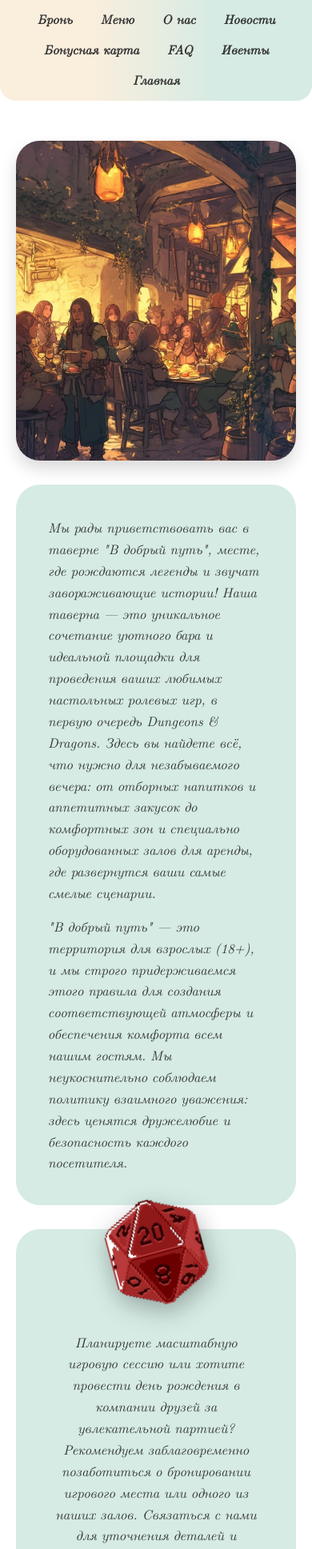
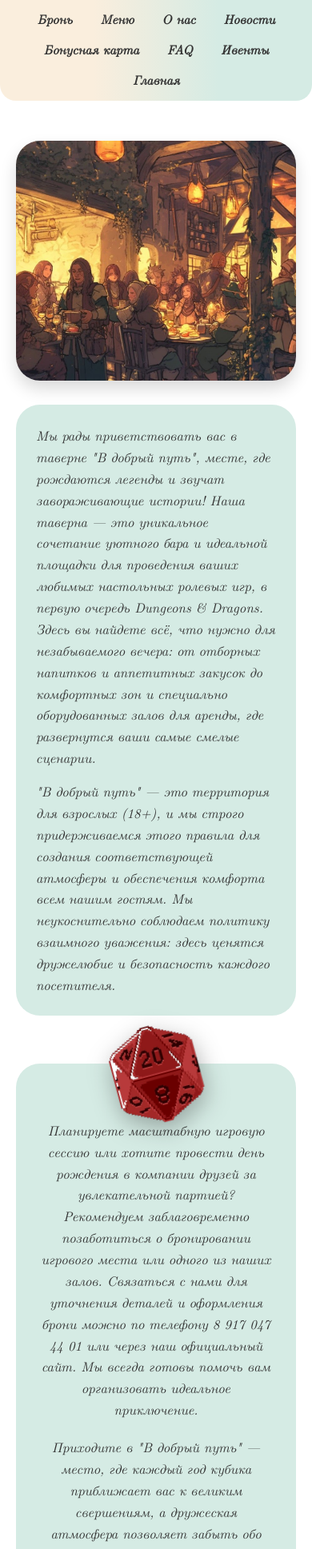
Before and after one commit to f89874902170/taverna, a plain HTML site: page index.html in a window 390 px wide. Shown: the part 48-1985 px from the top of the page at 80% size. Drawn offline with Linux system fonts and the light colour scheme.

Commit message:
Update style.css
few changes cuz of that I thought I messed up. Fix problems w dicw pic to be absolute left & .about-side-image img теперь position: absolute. flso columns by minmax for now and main block bf media adaptive

```diff
--- a/style.css
+++ b/style.css
@@ -72,7 +72,6 @@ footer .footer-nav ul li a { text-decoration: none; color: #333; font-weight: bo
    ========================================= */
 .container { max-width: 1200px; margin: 20px auto; padding: 20px; }
 
-/* Универсальный баннер */
 .banner {
     padding: 30px 40px;
     border-radius: 25px;
@@ -87,7 +86,6 @@ footer .footer-nav ul li a { text-decoration: none; color: #333; font-weight: bo
 .banner h1 { margin-top: 0; margin-bottom: 15px; font-size: 2em; }
 .banner p { margin: 0; line-height: 1.5; font-size: 1.1em; max-width: 90%; }
 
-/* Универсальные секции */
 .section {
     display: flex; align-items: center; margin-bottom: 40px;
     background-color: #D5EBE4; padding: 30px;
@@ -99,7 +97,6 @@ footer .footer-nav ul li a { text-decoration: none; color: #333; font-weight: bo
 .section-image { flex: 1; text-align: center; }
 .section-image img { border-radius: 15px; box-shadow: 0 4px 8px rgba(0, 0, 0, 0.1); }
 
-/* Кнопки */
 .button {
     display: inline-block;
     background: rgba(255, 255, 255, 0.5);
@@ -118,7 +115,6 @@ footer .footer-nav ul li a { text-decoration: none; color: #333; font-weight: bo
 }
 .button:hover { background: #fff; color: #45B980; transform: translateY(-2px); }
 
-/* Модальные окна */
 .modal {
     border: none; border-radius: 20px; padding: 0;
     width: 90%; max-width: 450px;
@@ -148,8 +144,8 @@ footer .footer-nav ul li a { text-decoration: none; color: #333; font-weight: bo
    4. СТРАНИЦЫ
    ========================================= */
 
-/* --- Главная (Шахматка) --- */
-.home-grid { display: grid; grid-template-columns: 1fr 1fr; gap: 30px; margin: 30px 0; }
+/* --- Главная (Шахматка, если используется) --- */
+.home-grid { display: grid; grid-template-columns: minmax(0, 1fr) minmax(0, 1fr); gap: 30px; margin: 30px 0; }
 .home-card.text-card {
     background-color: #D5EBE4; border-radius: 30px; padding: 40px;
     display: flex; flex-direction: column; justify-content: space-between;
@@ -222,7 +218,7 @@ footer .footer-nav ul li a { text-decoration: none; color: #333; font-weight: bo
 .leader-info span { font-size: 0.95em; color: #45B980; font-weight: bold; }
 
 /* --- Новости --- */
-.news-grid { display: grid; grid-template-columns: 1fr 1fr; gap: 40px 30px; margin: 30px 0 50px; }
+.news-grid { display: grid; grid-template-columns: minmax(0, 1fr) minmax(0, 1fr); gap: 40px 30px; margin: 30px 0 50px; }
 .news-card { position: relative; display: flex; align-items: center; gap: 20px; }
 .news-image {
     flex-shrink: 0; width: 200px; height: 200px; border-radius: 20px;
@@ -277,49 +273,150 @@ footer .footer-nav ul li a { text-decoration: none; color: #333; font-weight: bo
 .toast-notification.show { transform: translateX(-50%) translateY(0); opacity: 1; }
 
 /* =========================================
-   5. АДАПТИВНОСТЬ (Собрано в одном месте)
+   5. ГЛАВНАЯ СТРАНИЦА (index.html)
+   ========================================= */
+.about-layout {
+    display: grid;
+    grid-template-columns: minmax(0, 1fr) minmax(0, 1fr);
+    grid-template-rows: auto auto;
+    gap: 30px;
+    margin: 30px 0;
+}
+
+.about-text-block {
+    background-color: #D5EBE4;
+    border-radius: 30px;
+    padding: 40px;
+}
+.about-text-block p {
+    margin-top: 0;
+    margin-bottom: 15px;
+    line-height: 1.6;
+    font-size: 1.05em;
+    color: #333;
+}
+.about-text-block p:last-child { margin-bottom: 0; }
+
+/* Картинка справа: absolute, чтобы не растягивать строки грида */
+.about-side-image {
+    grid-column: 2;
+    grid-row: 1 / span 2;
+    position: relative;
+    min-height: 420px;
+    border-radius: 30px;
+    overflow: hidden;
+    box-shadow: 0 10px 20px rgba(0, 0, 0, 0.15);
+}
+.about-side-image img {
+    position: absolute;
+    inset: 0;
+    width: 100%;
+    height: 100%;
+    object-fit: cover;
+}
+
+.about-bottom-block {
+    position: relative;
+    display: flex;
+    align-items: center;
+    gap: 30px;
+    min-width: 0;
+    background-color: #D5EBE4;
+    border-radius: 30px;
+    padding: 40px 40px 40px 120px; /* слева место под кубик */
+}
+
+.about-dice {
+    position: absolute;
+    left: -30px;
+    top: 50%;
+    width: 140px;
+    margin: 0;
+    transform: translateY(-50%) rotate(-15deg);
+    filter: drop-shadow(0 10px 15px rgba(0,0,0,0.3));
+}
+
+.about-bottom-content { flex: 1; min-width: 0; }
+.about-bottom-content p {
+    margin-top: 0;
+    margin-bottom: 20px;
+    line-height: 1.6;
+    font-size: 1.05em;
+    color: #333;
+}
+
+a.about-btn {
+    display: block;
+    width: 100%;
+    box-sizing: border-box;
+    background-color: rgba(255, 255, 255, 0.4);
+    color: #fff;
+    border: none;
+    padding: 15px 40px;
+    border-radius: 20px;
+    font-size: 1.5em;
+    font-family: 'NewFontSSS', cursive;
+    cursor: pointer;
+    transition: all 0.3s ease;
+    text-align: center;
+    letter-spacing: 2px;
+    box-shadow: 0 4px 10px rgba(0,0,0,0.1);
+    text-decoration: none;
+}
+a.about-btn:hover {
+    background-color: rgba(255, 255, 255, 0.7);
+    color: #45B980;
+    text-decoration: none;
+}
+
+/* =========================================
+   6. АДАПТИВНОСТЬ (всегда в самом конце)
    ========================================= */
 @media (max-width: 992px) {
-       .menu-grid, .events-grid { grid-template-columns: repeat(2, 1fr); }
+    .menu-grid, .events-grid { grid-template-columns: repeat(2, 1fr); }
     .section, .section.reverse { flex-direction: column; text-align: center; }
     .banner { flex-direction: column; text-align: center; }
     .banner p { max-width: 100%; }
-    .home-grid { grid-template-columns: 1fr; }
+    .home-grid { grid-template-columns: minmax(0, 1fr); }
     .home-btn { font-size: 1.2em; padding: 15px 20px; }
     .leadership-grid { grid-template-columns: repeat(2, 1fr); }
     .card-dice { display: none; }
     .card-form-container { padding: 30px; }
+
+    /* Новости */
     .news-grid { grid-template-columns: minmax(0, 1fr); gap: 40px 0; }
-
-    .news-card {
-        flex-direction: column;
-        align-items: stretch;   /* главное: растягиваем детей на всю ширину */
-        gap: 0;
-        width: 100%;
-    }
-
-    .news-image {
-        width: 100%;
-        height: 250px;
-        border-radius: 20px 20px 0 0;
-    }
-
+    .news-card { flex-direction: column; align-items: stretch; gap: 0; width: 100%; }
+    .news-image { width: 100%; height: 250px; border-radius: 20px 20px 0 0; }
     .news-content {
-        flex: none;             /* в колонке flex:1 не нужен */
-        width: 100%;
-        box-sizing: border-box;
-        margin: 0;
-        padding: 20px;
-        min-height: 0;
+        flex: none; width: 100%; box-sizing: border-box;
+        margin: 0; padding: 20px; min-height: 0;
         border-radius: 0 0 20px 20px;
     }
+    .news-date-bottom { position: static; margin: 12px 0 0 20px; text-align: left; }
 
-    .news-date-bottom {
-        position: static;
-        margin: 12px 0 0 20px;
-        text-align: left;
+    /* Главная */
+    .about-layout { grid-template-columns: minmax(0, 1fr); }
+    .about-side-image {
+        grid-column: 1;
+        grid-row: auto;
+        height: 400px;
+        min-height: 0;
+        order: -1;
+    }
+    .about-bottom-block {
+        flex-direction: column;
+        text-align: center;
+        padding: 70px 30px 30px;
+        margin-top: 30px;
+    }
+    .about-dice {
+        left: 50%;
+        top: -50px;
+        width: 110px;
+        transform: translateX(-50%) rotate(-15deg);
     }
 }
+
 @media (max-width: 768px) {
     .about-info-grid { grid-template-columns: 1fr; }
 }
@@ -333,129 +430,7 @@ footer .footer-nav ul li a { text-decoration: none; color: #333; font-weight: bo
     .banner h1 { font-size: 1.5em; }
     .leadership-grid { grid-template-columns: 1fr; }
     .leadership-section { padding: 20px; }
+    .about-text-block { padding: 25px; }
+    .about-side-image { height: 300px; }
+    a.about-btn { font-size: 1.2em; padding: 12px 20px; }
 }
-/* =========================================
-   ИСПРАВЛЕНИЯ ДЛЯ ГЛАВНОЙ СТРАНИЦЫ (index.html)
-   ========================================= */
-
-/* Сетка для главной страницы */
-.about-layout {
-    display: grid;
-    grid-template-columns: 1fr 1fr; /* Две колонки */
-    grid-template-rows: auto auto; /* Две строки */
-    gap: 30px;
-    margin-top: 30px;
-    margin-bottom: 30px;
-}
-
-/* Верхний текстовый блок */
-.about-text-block {
-    background-color: #D5EBE4;
-    border-radius: 30px;
-    padding: 40px;
-}
-
-.about-text-block p {
-    margin-top: 0;
-    margin-bottom: 15px;
-    line-height: 1.6;
-    font-size: 1.05em;
-    color: #333;
-}
-.about-text-block p:last-child { margin-bottom: 0; }
-
-/* Правая картинка (растягиваем на две строки) */
-.about-side-image {
-    grid-column: 2;
-    grid-row: 1 / span 2;
-    border-radius: 30px;
-    overflow: hidden;
-    box-shadow: 0 10px 20px rgba(0, 0, 0, 0.15);
-}
-
-.about-side-image img {
-    width: 100%;
-    height: 100%;
-    object-fit: cover;
-}
-
-/* Нижний блок (Кубик + Текст + Кнопка) */
-.about-bottom-block {
-    display: flex;
-    align-items: center;
-    gap: 30px;
-    background-color: #D5EBE4;
-    border-radius: 30px;
-    padding: 40px;
-    position: relative; /* Чтобы кубик мог вылезать за края */
-}
-
-/* Кубик */
-.about-dice {
-    flex-shrink: 0;
-    width: 150px;
-    margin-left: -60px; /* Сдвигаем кубик влево */
-    filter: drop-shadow(0 10px 15px rgba(0,0,0,0.3));
-    transform: rotate(-15deg);
-}
-
-.about-bottom-content { flex: 1; }
-
-.about-bottom-content p {
-    margin-top: 0;
-    margin-bottom: 20px;
-    line-height: 1.6;
-    font-size: 1.05em;
-    color: #333;
-}
-
-/* =========================================
-   КНОПКА "ЗАБРОНИРОВАТЬ" (Стили как на макете)
-   ========================================= */
-a.about-btn {
-    display: block; /* Делаем блочной, чтобы занимала всю ширину */
-    background-color: rgba(255, 255, 255, 0.4); /* Полупрозрачный белый */
-    color: #fff; /* Белый текст */
-    border: none;
-    padding: 15px 40px;
-    border-radius: 20px;
-    font-size: 1.5em;
-    font-family: 'NewFontSSS', cursive; /* Рукописный шрифт */
-    cursor: pointer;
-    transition: all 0.3s ease;
-    text-align: center;
-    letter-spacing: 2px;
-    box-shadow: 0 4px 10px rgba(0,0,0,0.1);
-    text-decoration: none; /* Убираем подчеркивание ссылки */
-    box-sizing: border-box;
-    width: 100%;
-}
-
-a.about-btn:hover {
-    background-color: rgba(255, 255, 255, 0.7);
-    color: #45B980;
-    text-decoration: none;
-}
-
-/* --- Адаптивность --- */
-@media (max-width: 992px) {
-    .about-layout { grid-template-columns: 1fr; }
-
-    .about-side-image {
-        grid-column: 1;
-        grid-row: auto;
-        height: 400px;
-        order: -1; /* Картинка поднимается наверх */
-    }
-
-    .about-bottom-block {
-        flex-direction: column;
-        text-align: center;
-    }
-
-    .about-dice {
-        margin-left: 0;
-        margin-top: -80px;
-        width: 120px;
-    }
-}
```
